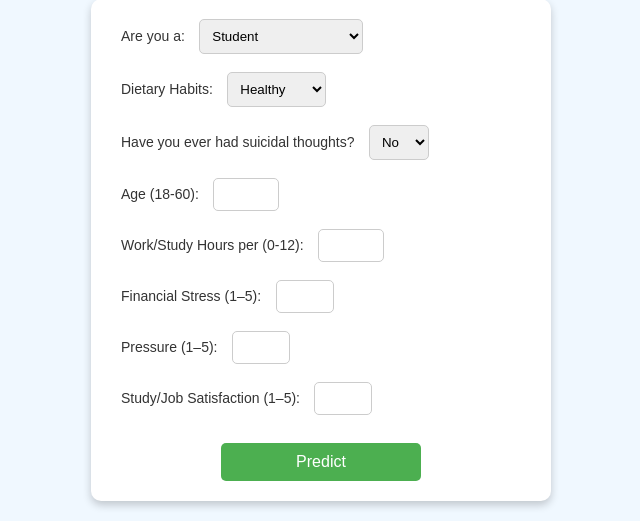
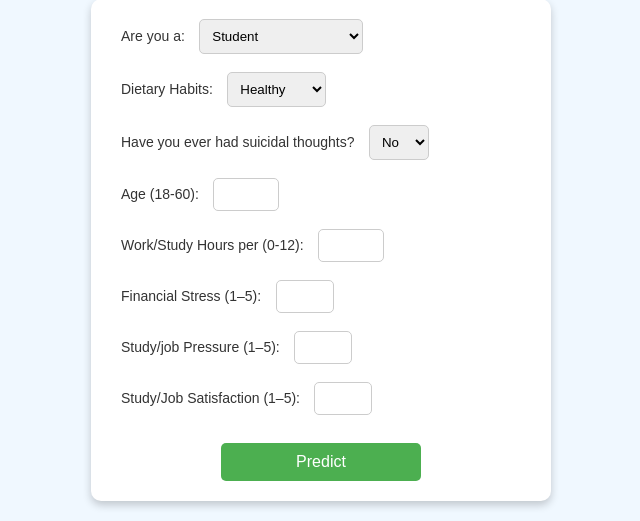
Before and after one commit to rakesh-myana/mental-health-predictor, a Flask app: page / in a window 1280 px wide. Shown: the part 125-646 px from the top of the page, without its empty margins (319-959 px from the left). Run offline with Flask 3, Linux system fonts and the light colour scheme; parts of the project's set-up code (start-up, migrations or seed data) failed here and were passed over.

Commit message:
Update index.html

```diff
--- a/templates/index.html
+++ b/templates/index.html
@@ -40,7 +40,7 @@
         <label>Financial Stress (1–5):</label>
         <input type="number" name="finance" min="1" max="5" required="required"><br><br>
 
-        <label>Pressure (1–5):</label>
+        <label> Study/job Pressure (1–5):</label>
         <input type="number" name="pressure" min="1" max="5" required="required"><br><br>
 
         <label>Study/Job Satisfaction (1–5):</label>
```
